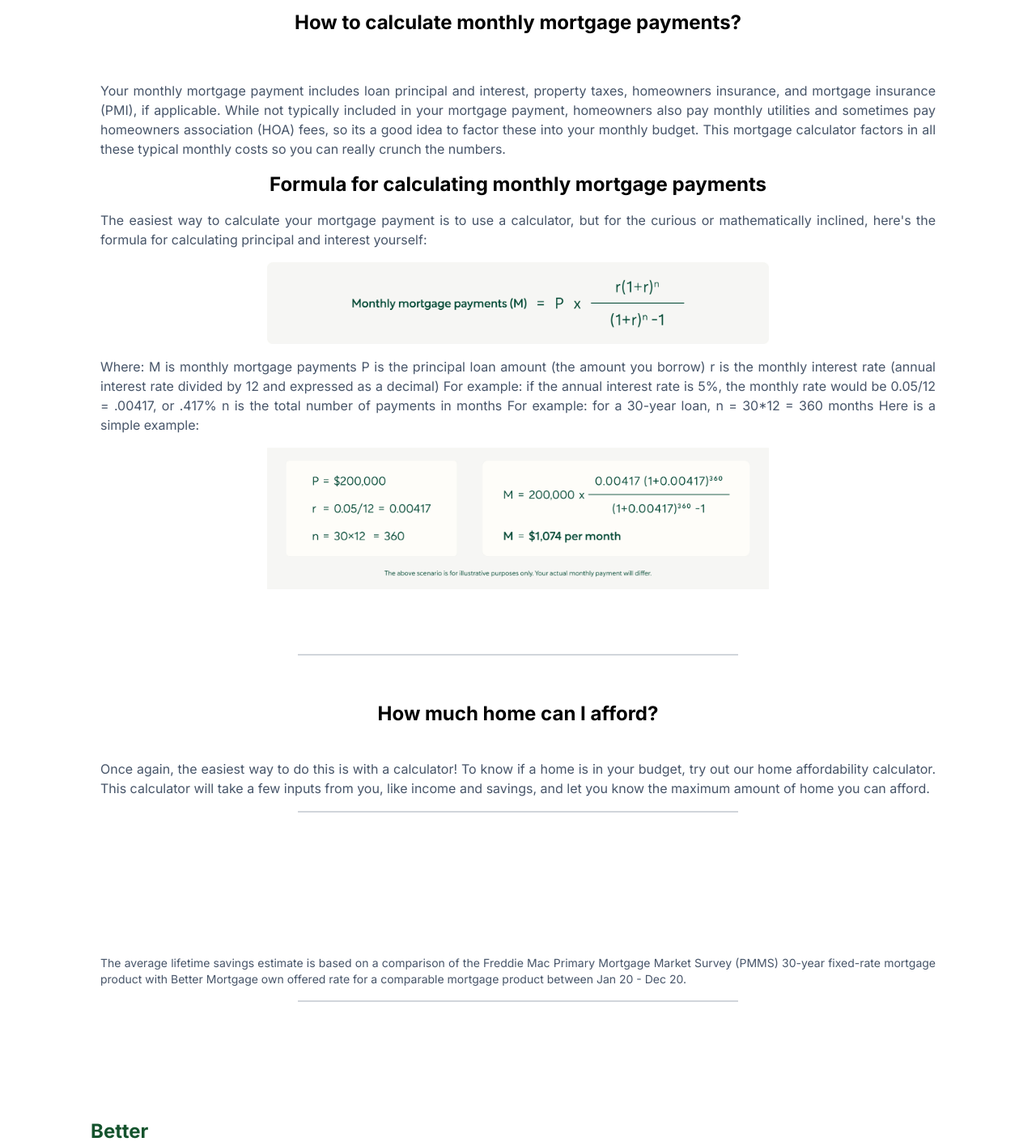
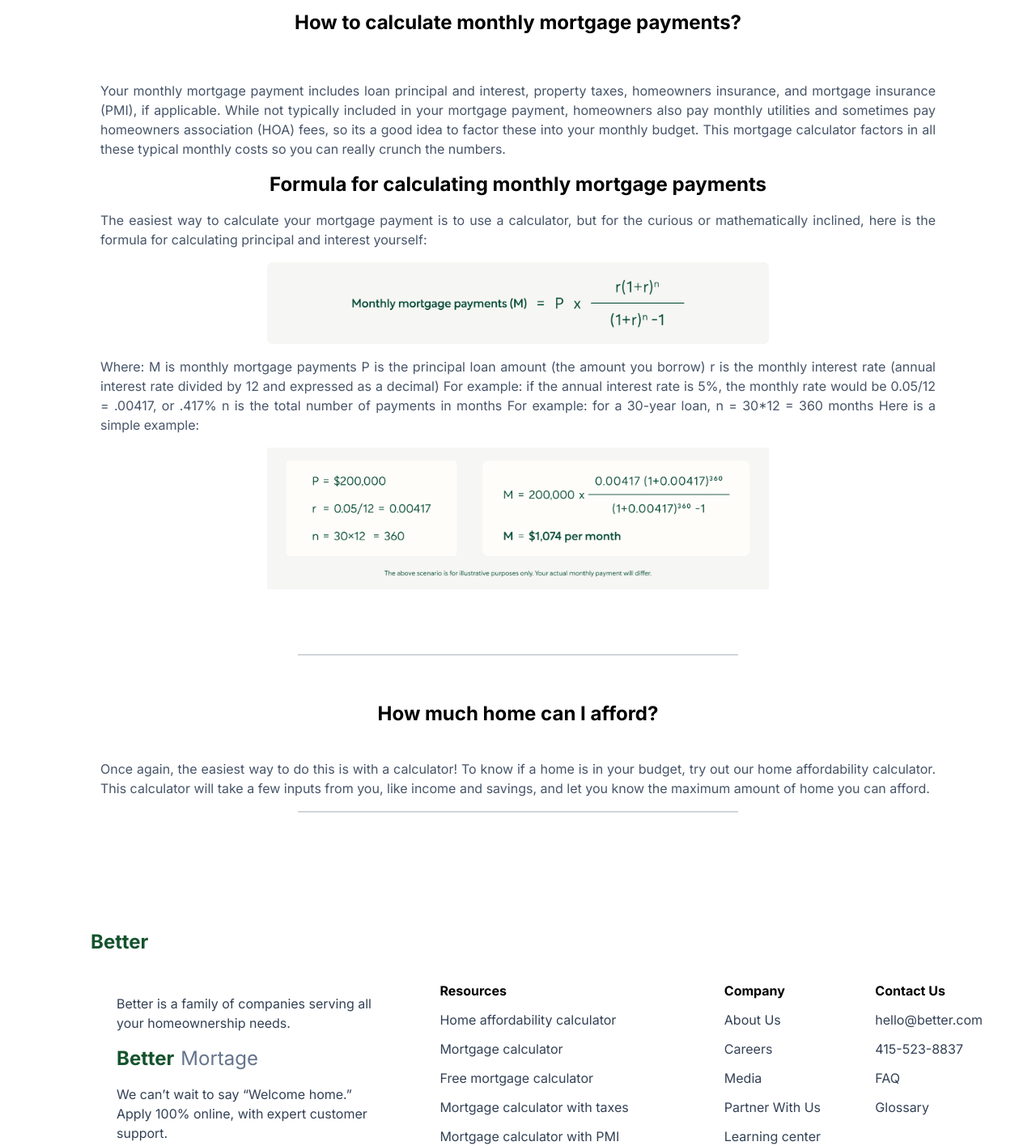
Before and after one commit to Geethika-Kancharla/Better, a Next.js app: page /mortgage-calculator in a window 1280 px wide. Shown: the part 2291-3707 px from the top of the page at 81% size. Built offline with nearby package versions, Linux system fonts and the light colour scheme.

Commit message:
Fixed syntax

```diff
--- a/app/components/Preview.js
+++ b/app/components/Preview.js
@@ -12,7 +12,7 @@ const Preview = () => {
         <div className='bg-white h-screen'>
             <div className="flex flex-col lg:flex-row items-start lg:items-center lg:space-x-4 p-4">
                 <h1 className="text-2xl font-bold text-gray-800 mb-4 lg:mb-0 lg:text-5xl lg:text-left lg:flex-start">
-                    Got questions? We've got answers
+                    Got questions? We have got answers
                 </h1>
 
                 <div className="flex flex-col lg:flex-row space-y-4 lg:space-y-0 lg:space-x-2">
@@ -75,7 +75,7 @@ const Preview = () => {
                         <div className='lg:flex lg:flex-col lg:space-y-6'>
                             <h1 className="text-2xl font-bold text-gray-800">Better HELOC</h1>
                             <p className='text-sm text-slate-700'>
-                                Introducing One Day HELOC your express lane to accessing cash from your home with our Home Equity Line of Credit. Once you complete your application tasks, you get an approval decision in 24 hours, and your cash in 7 days.²
+                                Introducing One Day HELOC your express lane to accessing cash from your home with our Home Equity Line of Credit. Once you complete your application tasks, you get an approval decision in 24 hours, and your cash in 7 days.
                             </p>
                         </div>
                         <Image
--- a/app/mortgage-calculator/page.js
+++ b/app/mortgage-calculator/page.js
@@ -391,7 +391,7 @@ const Page = () => {
                         <p align="justify" className="text-slate-600 mt-2">Your monthly mortgage payment includes loan principal and interest, property taxes, homeowners insurance, and mortgage insurance (PMI), if applicable. While not typically included in your mortgage payment, homeowners also pay monthly utilities and sometimes pay homeowners association (HOA) fees, so its a good idea to factor these into your monthly budget. This mortgage calculator factors in all these typical monthly costs so you can really crunch the numbers.</p>
 
                         <h1 className="text-2xl font-bold  m-24">Formula for calculating monthly mortgage payments</h1>
-                        <p align="justify" className="text-slate-600 mt-2">The easiest way to calculate your mortgage payment is to use a calculator, but for the curious or mathematically inclined, here's the formula for calculating principal and interest yourself:</p>
+                        <p align="justify" className="text-slate-600 mt-2">The easiest way to calculate your mortgage payment is to use a calculator, but for the curious or mathematically inclined, here is the formula for calculating principal and interest yourself:</p>
 
 
 
@@ -456,26 +456,6 @@ const Page = () => {
                 </div>
 
 
-
-
-                <div className="flex flex-col items-center justify-center py-8">
-
-                    <div className="text-center py-4 p-7">
-
-
-
-                        <p align="justify" className="text-slate-600 mt-24 text-sm">
-
-                            The average lifetime savings estimate is based on a comparison of the Freddie Mac Primary Mortgage Market Survey (PMMS) 30-year fixed-rate mortgage product with Better Mortgage own offered rate for a comparable mortgage product between Jan 20 - Dec 20. </p>
-                    </div>
-                    <div className="w-full flex justify-center">
-                        <hr className="border-t-2 border-gray-300 w-1/2" />
-                    </div>
-                </div>
-
-
-
-
             </div>
 
 
--- a/app/start/page.js
+++ b/app/start/page.js
@@ -44,7 +44,7 @@ const Page = () => {
 
             <div className='flex flex-col space-y-14 justify-center items-center '>
                 <div>
-                    <h1 className='text-black font-bold text-2xl text-center'>Hi, I'm Betty!</h1>
+                    <h1 className='text-black font-bold text-2xl text-center'>Hi, I am Betty!</h1>
                     <h1 className='text-black font-bold text-2xl text-center'>What can I help you with?</h1>
                 </div>
                 <div className='flex flex-col justify-center items-center space-y-6'>
@@ -64,7 +64,7 @@ const Page = () => {
                 </div>
 
                 <div className='bg-blue-100 h-60 flex flex-col w-3/4 lg:w-1/4 '>
-                    <p className='text-slate-500 text-md p-6'>After a few questions, you'll unlock:</p>
+                    <p className='text-slate-500 text-md p-6'>After a few questions, you will unlock:</p>
                     <p className='text-slate-700 text-md p-4'>Custom mortgage rates</p>
 
                     <p className='text-slate-700 text-md p-4'>Exclusive offers</p>
```
Also changed, not shown: package.json (line endings or trailing spaces).
